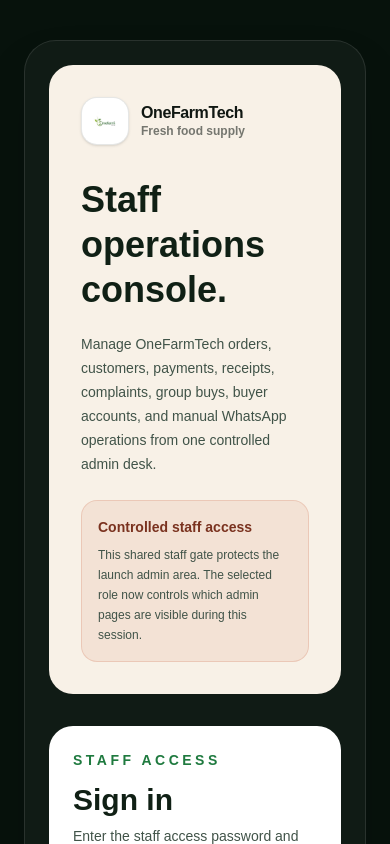
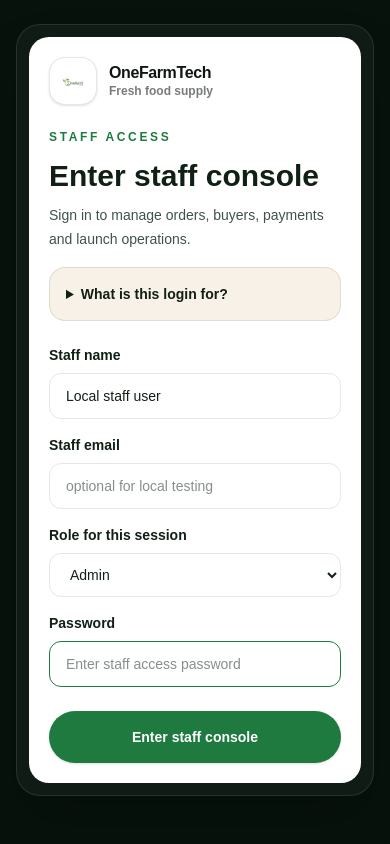
Before and after one commit to jjb00/onefarmtech, a Next.js app in the folder app/: page /login in a window 390 px wide. Shown: the top 844 px of the page. Built offline with nearby package versions, Linux system fonts and the light colour scheme.

Commit message:
Show only login card on mobile staff login

```diff
--- a/app/src/app/login/page.tsx
+++ b/app/src/app/login/page.tsx
@@ -15,18 +15,17 @@
   const nextPath = params?.next || "/admin";
 
   return (
-    <main className="min-h-screen bg-[#07120c] px-6 py-10 text-white">
+    <main className="min-h-screen bg-[#07120c] px-4 py-6 text-white sm:px-6 sm:py-10">
       <section className="mx-auto flex min-h-[80vh] max-w-5xl items-center justify-center">
-        <div className="grid w-full gap-8 rounded-[2rem] border border-white/10 bg-white/[0.04] p-6 shadow-2xl md:grid-cols-[0.9fr_1.1fr] md:p-8">
-          <div className="rounded-[1.5rem] bg-[#f8f1e7] p-8 text-[#102015]">
+        <div className="w-full rounded-[1.5rem] border border-white/10 bg-white/[0.04] p-3 shadow-2xl sm:rounded-[2rem] sm:p-6 md:grid md:grid-cols-[0.9fr_1.1fr] md:gap-8 md:p-8">
+          <div className="hidden rounded-[1.5rem] bg-[#f8f1e7] p-8 text-[#102015] md:block">
             <BrandMark />
             <h1 className="mt-8 text-4xl font-black leading-tight">
               Staff operations console.
             </h1>
             <p className="mt-5 text-sm leading-6 text-[#405348]">
-              Manage OneFarmTech orders, customers, payments, receipts, complaints,
-              group buys, buyer accounts, and manual WhatsApp operations from one
-              controlled admin desk.
+              Manage OneFarmTech orders, buyers, payments, receipts, complaints,
+              group buys and WhatsApp-first operations from one controlled admin desk.
             </p>
 
             <div className="mt-6 rounded-2xl border border-[#c95f3d]/20 bg-[#c95f3d]/10 p-4">
@@ -34,26 +33,39 @@
                 Controlled staff access
               </p>
               <p className="mt-2 text-xs leading-5 text-[#405348]">
-                This shared staff gate protects the launch admin area. The selected
-                role now controls which admin pages are visible during this session.
+                The selected role controls which admin pages are visible during this session.
               </p>
             </div>
           </div>
 
           <form
             action={loginAction}
-            className="flex flex-col justify-center rounded-[1.5rem] bg-white p-6 text-[#102015]"
+            className="flex flex-col justify-center rounded-[1.25rem] bg-white p-5 text-[#102015] sm:rounded-[1.5rem] sm:p-6"
           >
             <input type="hidden" name="next" value={nextPath} />
 
-            <p className="text-sm font-bold uppercase tracking-[0.25em] text-[#1f7a3f]">
+            <div className="md:hidden">
+              <BrandMark />
+            </div>
+
+            <p className="mt-6 text-xs font-black uppercase tracking-[0.22em] text-[#1f7a3f] md:mt-0">
               Staff access
             </p>
-            <h2 className="mt-3 text-3xl font-black">Sign in</h2>
-            <p className="mt-2 text-sm text-[#405348]">
-              Enter the staff access password and select the role for this session.
-              The role controls which admin pages are visible.
+            <h1 className="mt-3 text-3xl font-black leading-tight sm:text-4xl md:text-3xl">
+              Enter staff console
+            </h1>
+            <p className="mt-2 text-sm leading-6 text-[#405348]">
+              Sign in to manage orders, buyers, payments and launch operations.
             </p>
+
+            <details className="mt-4 rounded-2xl border border-[#101712]/10 bg-[#f8f1e7] p-4 text-sm md:hidden">
+              <summary className="cursor-pointer font-black text-[#102015]">
+                What is this login for?
+              </summary>
+              <p className="mt-3 leading-6 text-[#405348]">
+                This is the staff-only admin area. Your selected role controls which pages are visible after sign in.
+              </p>
+            </details>
 
             {hasError && (
               <div className="mt-5 rounded-2xl bg-red-50 p-4 text-sm font-semibold text-red-700">
@@ -110,7 +122,7 @@
 
             <button
               type="submit"
-              className="mt-6 rounded-full bg-[#1f7a3f] px-5 py-3 text-sm font-bold text-white transition hover:bg-[#155c2f]"
+              className="mt-6 w-full rounded-full bg-[#1f7a3f] px-5 py-4 text-sm font-black text-white shadow-sm transition hover:bg-[#155c2f]"
             >
               Enter staff console
             </button>
```
